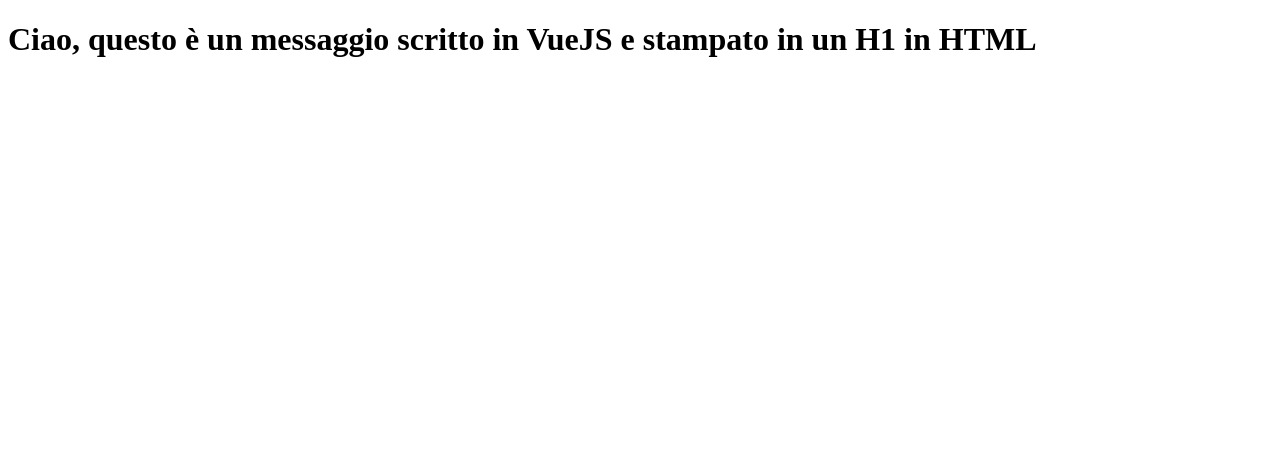
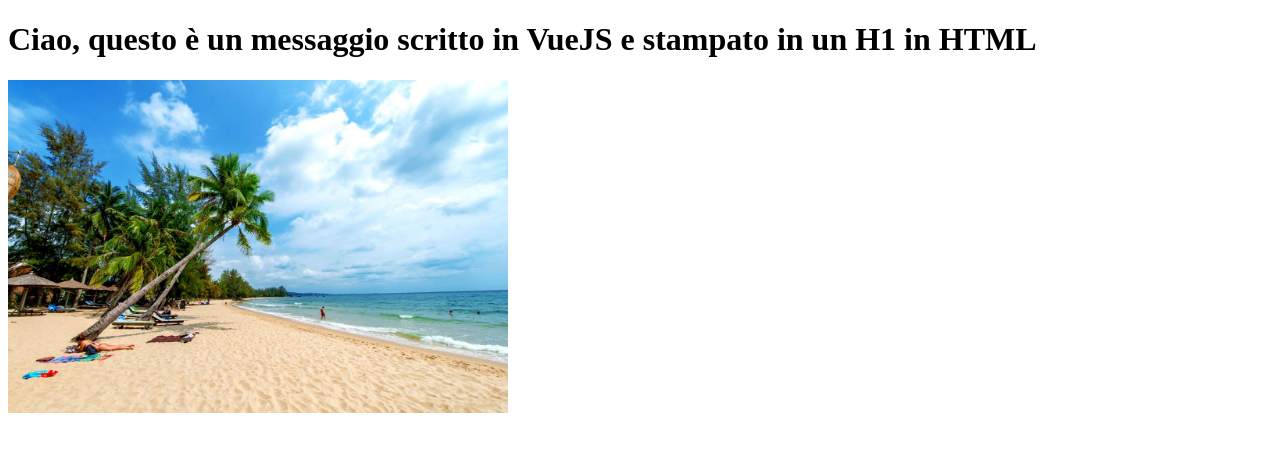
Before and after one commit to mick-cofano/vue-hello, a plain HTML site: page index.html in a window 1280 px wide. Drawn offline with nearby package versions, Linux system fonts and the light colour scheme.

Commit message:
Completamento esercizio, aggiunta immagine

```diff
--- a/index.html
+++ b/index.html
@@ -10,6 +10,7 @@
     <div id="root">
 
       <h1>{{message}}</h1>
+      <img v-bind:src="image" width="500"/>
     </div>
 
     <script src="js/script.js" charset="utf-8"></script>
--- a/js/script.js
+++ b/js/script.js
@@ -2,7 +2,7 @@
   el: '#root',
   data: {
     message: 'Ciao, questo è un messaggio scritto in VueJS e stampato in un H1 in HTML',
-    image: ''
+    image: 'img/beach.jpg'
   }
 });
 Vue.config.devtools = true;
```
